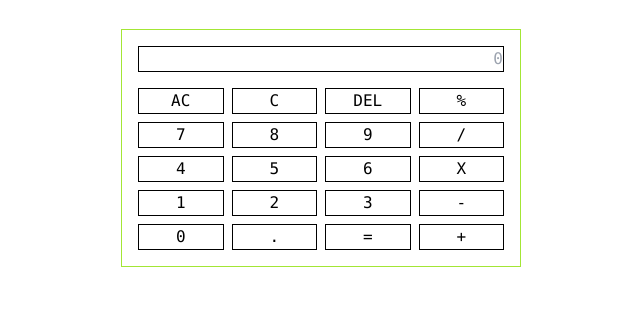
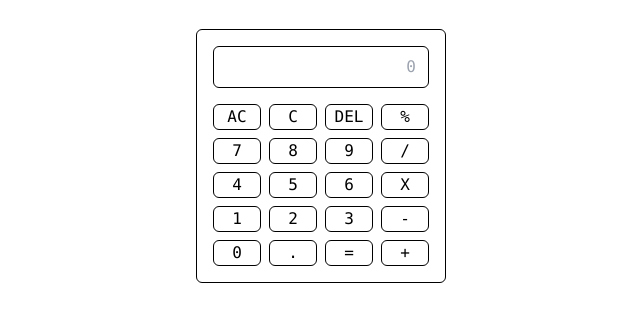
Before and after one commit to MuhammaduBarry/Calculator-2.0, a website built with Vite: page Calculator 2.0/index.html in a window 1280 px wide. Shown: the part 55-376 px from the top of the page, without its empty margins (319-959 px from the left). Built offline with nearby package versions, Linux system fonts and the light colour scheme.

Commit message:
finishing ui

```diff
--- a/Calculator 2.0/index.html
+++ b/Calculator 2.0/index.html
@@ -11,29 +11,29 @@
 
 <body class="box-border text-center font-mono">
   <h1 class="text-white text-3xl mt-4">Calculator 2.0</h1>
-  <div class="w-sm flex flex-col m-auto mt-8 border border-lime-400 p-4">
-    <input type="text" placeholder="0" class="text-right border border-black mb-4">
-    <div class="grid grid-cols-4 gap-2 bg-white" id="calulator-body">
-      <button class="border border-black" id="off-button">AC</button>
-      <button class="border border-black" id="clear-button">C</button>
-      <button class="border border-black" id="delete-button">DEL</button>
-      <button class="border border-black operation" id="remainder-button">%</button>
-      <button class="border border-black number" id="seven">7</button>
-      <button class="border border-black number" id="eight">8</button>
-      <button class="border border-black number" id="nine">9</button>
-      <button class="border border-black operation" id="divide-button">/</button>
-      <button class="border border-black number" id="four">4</button>
-      <button class="border border-black number" id="five">5</button>
-      <button class="border border-black number" id="six">6</button>
-      <button class="border border-black operation" id="mulitplication-button">X</button>
-      <button class="border border-black number" id="one">1</button>
-      <button class="border border-black number" id="two">2</button>
-      <button class="border border-black number" id="three">3</button>
-      <button class="border border-black operation" id="subraction-button">-</button>
-      <button class="border border-black number" id="zero">0</button>
-      <button class="border border-black number" id="decimal-point">.</button>
-      <button class="border border-black oepration" id="equal-button">=</button>
-      <button class="border border-black operation" id="addition-button">+</button>
+  <div class="w-sm flex flex-col m-auto mt-8 border border-black rounded-md p-4">
+    <input type="text" placeholder="0" class="text-right border border-black rounded-md mb-4 px-3 py-2">
+    <div class="grid grid-cols-4 gap-2 bg-white rounded-md  " id="calulator-body">
+      <button class="border border-black rounded-md" id="off-button">AC</button>
+      <button class="border border-black rounded-md" id="clear-button">C</button>
+      <button class="border border-black rounded-md" id="delete-button">DEL</button>
+      <button class="border border-black rounded-md operation" id="remainder-button">%</button>
+      <button class="border border-black rounded-md number" id="seven">7</button>
+      <button class="border border-black rounded-md number" id="eight">8</button>
+      <button class="border border-black rounded-md number" id="nine">9</button>
+      <button class="border border-black rounded-md operation" id="divide-button">/</button>
+      <button class="border border-black rounded-md number" id="four">4</button>
+      <button class="border border-black rounded-md number" id="five">5</button>
+      <button class="border border-black rounded-md number" id="six">6</button>
+      <button class="border border-black rounded-md operation" id="mulitplication-button">X</button>
+      <button class="border border-black rounded-md number" id="one">1</button>
+      <button class="border border-black rounded-md number" id="two">2</button>
+      <button class="border border-black rounded-md number" id="three">3</button>
+      <button class="border border-black rounded-md operation" id="subraction-button">-</button>
+      <button class="border border-black rounded-md number" id="zero">0</button>
+      <button class="border border-black rounded-md number" id="decimal-point">.</button>
+      <button class="border border-black rounded-md oepration" id="equal-button">=</button>
+      <button class="border border-black rounded-md operation" id="addition-button">+</button>
     </div>
   </div>
 </body>
--- a/Calculator 2.0/tailwind.config.js
+++ b/Calculator 2.0/tailwind.config.js
@@ -4,7 +4,7 @@ export default {
   theme: {
     extend: {
       width: {
-        sm: "400px",
+        sm: "250px",
       },
     },
   },
```
